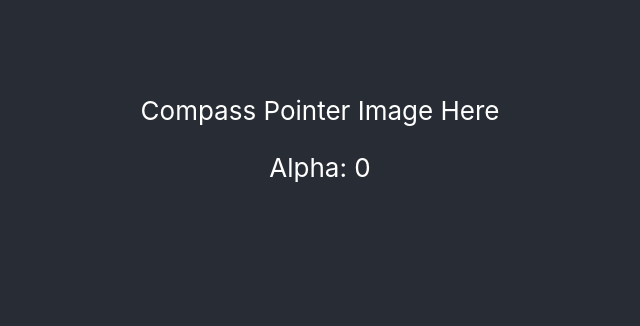
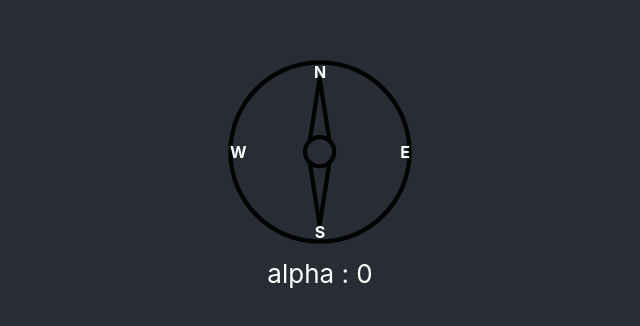
Before and after one commit to ranger-glimpass/deploy2, a React (Create React App) app: page / in a window 1280 px wide. Shown: the part 248-574 px from the top of the page, without its empty margins (320-960 px from the left). Built offline with nearby package versions, Linux system fonts and the light colour scheme.

Commit message:
Compass working

```diff
--- /dev/null
+++ b/src/components/Compass.css
@@ -0,0 +1,61 @@
+/* .compass-container {
+    width: 200px;
+    height: 200px;
+    border-radius: 50%;
+    position: relative;
+    border: 2px solid black;
+    margin: 50px auto;
+}
+
+.compass-arrow {
+    width: 4px;
+    height: 100px;
+    background-color: red;
+    position: absolute;
+    top: 0;
+    left: 50%;
+    transform-origin: 50% 100%;
+} */
+
+
+.compass-container {
+    width: 200px;
+    height: 200px;
+    position: relative;
+    margin: 50px auto;
+}
+
+.compass-image {
+    width: 100%;
+    height: 100%;
+}
+
+.compass-label {
+    position: absolute;
+    font-size: 16px;
+    font-weight: bold;
+}
+
+.north {
+    top: 5%;
+    left: 50%;
+    transform: translateX(-50%);
+}
+
+.south {
+    bottom: 5%;
+    left: 50%;
+    transform: translateX(-50%);
+}
+
+.west {
+    left: 5%;
+    top: 50%;
+    transform: translateY(-50%);
+}
+
+.east {
+    right: 5%;
+    top: 50%;
+    transform: translateY(-50%);
+}
--- a/src/components/Compass.js
+++ b/src/components/Compass.js
@@ -1,31 +1,35 @@
 // src/Compass.js
 
-import React, { useState, useEffect } from 'react';
+import React, { useState, useEffect, useRef } from 'react';
+import './Compass.css';
+import { ReactComponent as CompassSVG } from '../assets/compass.svg';
 
 
-function CompassSVG({ rotation }) {
-    return (
-      <svg width="200" height="200" xmlns="http://www.w3.org/2000/svg">
-        {/* ... Rest of the SVG content ... */}
+// function CompassSVG({ rotation }) {
+//     return (
+//       <svg width="200" height="200" xmlns="http://www.w3.org/2000/svg">
+//         {/* ... Rest of the SVG content ... */}
 
-        {/* Arrow or pointer. This is what you would rotate */}
-        <line x1="100" y1="100" x2="100" y2="40"
-              stroke="red" stroke-width="4"
-              transform={`rotate(${rotation}, 100, 100)`} />
-        <line x1="100" y1="100" x2="100" y2="160"
-              stroke="blue" stroke-width="2" />
-      </svg>
-    );
-  }
+//         {/* Arrow or pointer. This is what you would rotate */}
+//         <line x1="100" y1="100" x2="100" y2="40"
+//               stroke="red" stroke-width="4"
+//               transform={`rotate(${rotation}, 100, 100)`} />
+//         <line x1="100" y1="100" x2="100" y2="160"
+//               stroke="blue" stroke-width="2" />
+//       </svg>
+//     );
+//   }
 
 function Compass() {
     const [alpha, setAlpha] = useState(0);
+    const needleRef = useRef(null);
+    const OFFSET = 0;
 
     useEffect(() => {
         // Handler for device orientation events
         const handleOrientation = (event) => {
-            const { alpha } = event;
-            setAlpha(alpha);
+            const calibratedAlpha = event.alpha + OFFSET;
+    setAlpha(calibratedAlpha);
         };
 
         // Add and remove event listeners
@@ -33,14 +37,54 @@ function Compass() {
         return () => {
             window.removeEventListener('deviceorientation', handleOrientation);
         };
+
     }, []);
 
+    useEffect(() => {
+        if (needleRef.current) {
+            needleRef.current.style.transform = `rotate(${-45 + alpha}deg)`;
+        }
+
+
+    }, [alpha]);
+
     return (
-        <div>
-            <div style={{ transform: `rotate(${alpha}deg)` }}>
-                Compass Pointer Image Here
-            </div>
-            <p>Alpha: {alpha}</p>
+        // <div>
+        //     <div style={{ transform: `rotate(${alpha}deg)` }}>
+        //     <CompassSVG rotation={alpha} />
+        //     </div>
+        //     <p>Alpha: {alpha}</p>
+        // </div>
+
+        // <div className="compass-container">
+        //     {[...Array(360)].map((_, index) => (
+        //         <div
+        //             key={index}
+        //             style={{
+        //                 position: 'absolute',
+        //                 top: '50%',
+        //                 left: '50%',
+        //                 transform: `rotate(${index}deg) translateY(-50%)`,
+        //                 fontSize: index % 30 === 0 ? '12px' : '0px'
+        //             }}
+        //         >
+        //             {index % 30 === 0 ? index : ''}
+        //         </div>
+        //     ))}
+        //     <div
+        //         className="compass-arrow"
+        //         style={{ transform: `translateX(-50%) rotate(${alpha}deg)` }}
+        //     ></div>
+        // </div>
+
+        <div className="compass-container">
+            <CompassSVG className="compass-image" ref={needleRef} />
+            <div className="compass-label north">N</div>
+            <div className="compass-label south">S</div>
+            <div className="compass-label west">W</div>
+            <div className="compass-label east">E</div>
+
+        alpha : {parseInt(alpha)}
         </div>
     );
 }
```
Also changed, not shown: package.json (+7 -1 lines), src/assets/compass.svg (added), 1 other file (tests, documents, lock files or other folders).
